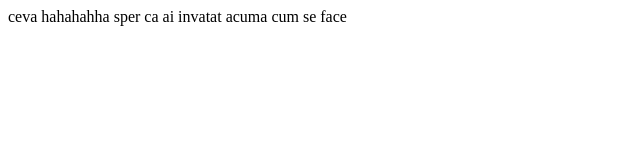
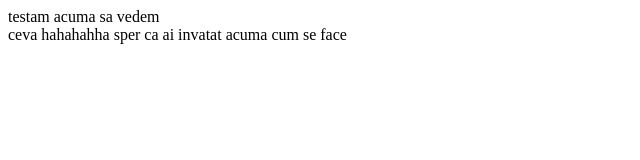
Before and after one commit to wwwrt/Curs3TDP, a plain HTML site: page index.html in a window 1280 px wide. Shown: the whole page, without its empty margins (0-640 px from the left). Drawn offline with Linux system fonts and the light colour scheme.

Commit message:
sa vedem daca merge

```diff
--- a/index.html
+++ b/index.html
@@ -10,7 +10,7 @@
 <body>
     <div>
         <div>
-
+            testam acuma sa vedem
         </div>
 
         <div>
```
